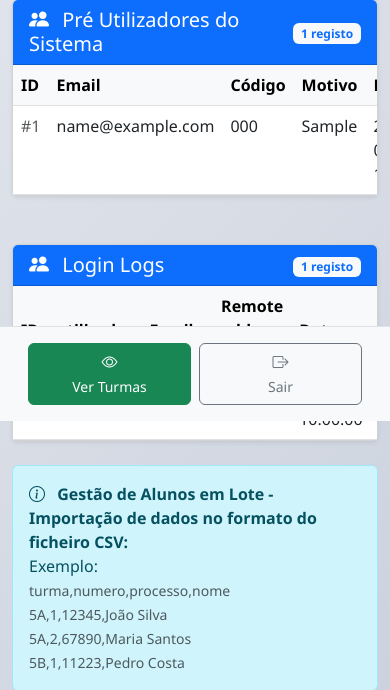
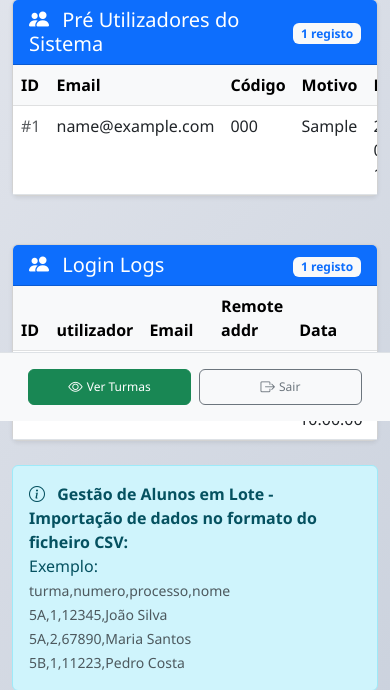
Before and after one commit to jpedrodias/class_photo_booth, a Flask app: page /settings in a window 390 px wide. Shown: the part 423-1113 px from the top of the page. Run offline with Flask 3, Linux system fonts and the light colour scheme; the visitor is signed in with stand-in values (Sample User, id 1); tables that the repository leaves empty hold one stand-in row (values such as "Sample post"); some libraries are stand-ins or nearby versions.

Commit message:
fix mobile menu

```diff
--- a/flaskapp/templates/settings.html
+++ b/flaskapp/templates/settings.html
@@ -738,20 +738,20 @@
             <div class="row g-2">
                 <div class="col-6">
                     {% if has_data %}
-                    <a href="{{ url_for('turmas') }}" class="btn btn-success w-100">
-                        <i class="bi bi-eye d-block"></i>
+                    <a href="{{ url_for('turmas') }}" class="btn btn-success w-100 mobile-btn-inline">
+                        <i class="bi bi-eye"></i>
                         <small>Ver Turmas</small>
                     </a>
                     {% else %}
-                    <a href="{{ url_for('turmas') }}" class="btn btn-secondary w-100">
-                        <i class="bi bi-arrow-left d-block"></i>
+                    <a href="{{ url_for('turmas') }}" class="btn btn-secondary w-100 mobile-btn-inline">
+                        <i class="bi bi-arrow-left"></i>
                         <small>Voltar</small>
                     </a>
                     {% endif %}
                 </div>
                 <div class="col-6">
-                    <button onclick="confirmLogout()" class="btn btn-outline-secondary w-100">
-                        <i class="bi bi-box-arrow-right d-block"></i>
+                    <button onclick="confirmLogout()" class="btn btn-outline-secondary w-100 mobile-btn-inline">
+                        <i class="bi bi-box-arrow-right"></i>
                         <small>Sair</small>
                     </button>
                 </div>
```
